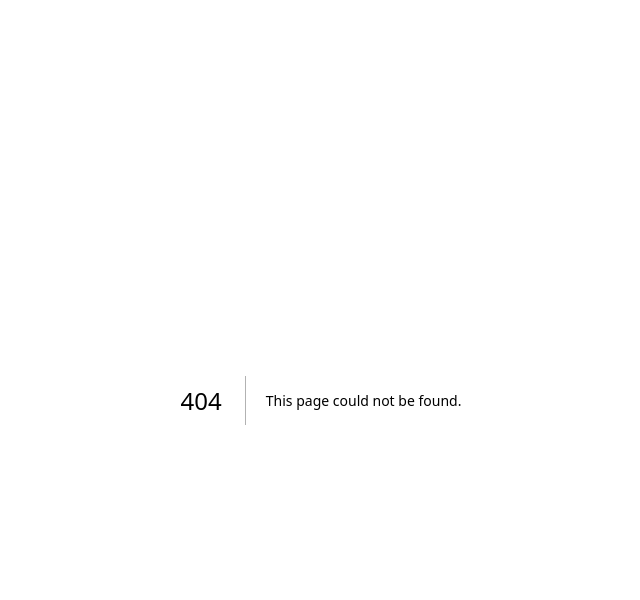
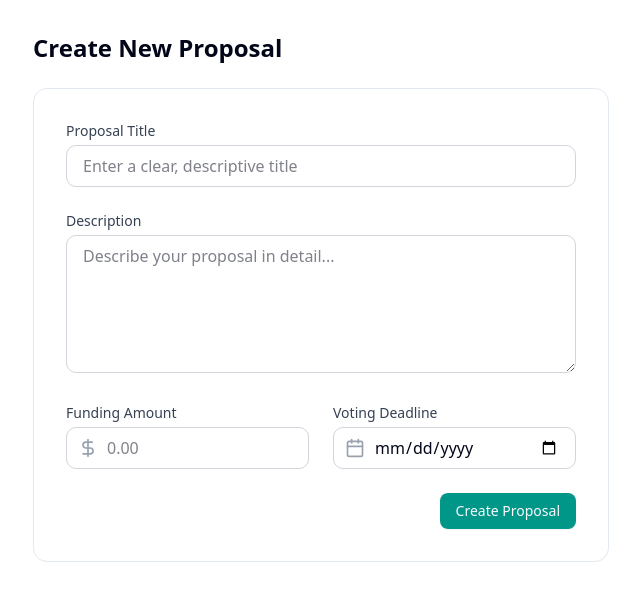
Before and after one commit to emma-r-slight/commonFloor, a Next.js app in the folder web/: page /create-proposal in a window 1280 px wide. Before the commit this address had no page. Shown: the top 600 px of the page, without its empty margins (319-959 px from the left). Built offline with nearby package versions, Linux system fonts and the light colour scheme; what wagmi would draw is missing.

Commit message:
Add create proposals page

```diff
--- /dev/null
+++ b/web/src/app/create-proposal/page.tsx
@@ -0,0 +1,250 @@
+"use client";
+
+import { useState } from "react";
+import { Calendar, DollarSign } from "lucide-react";
+import { Button } from "@/components/ui/button";
+
+type ProposalForm = {
+  title: string;
+  description: string;
+  fundingAmount: number;
+  deadline: string;
+  tags: string[];
+};
+
+export default function CreateProposalPage() {
+  const [formData, setFormData] = useState<ProposalForm>({
+    title: "",
+    description: "",
+    fundingAmount: 0,
+    deadline: "",
+    tags: [],
+  });
+
+  const [errors, setErrors] = useState<
+    Partial<Record<keyof ProposalForm, string>>
+  >({});
+
+  // Handle input changes
+  const handleChange = (
+    e: React.ChangeEvent<
+      HTMLInputElement | HTMLTextAreaElement | HTMLSelectElement
+    >
+  ) => {
+    const { name, value } = e.target;
+
+    // Clear the error for this field when it's being edited
+    if (errors[name as keyof ProposalForm]) {
+      setErrors({
+        ...errors,
+        [name]: undefined,
+      });
+    }
+
+    if (name === "fundingAmount") {
+      // Handle number inputs
+      const numValue = value === "" ? 0 : parseFloat(value);
+      setFormData({
+        ...formData,
+        [name]: numValue,
+      });
+    } else {
+      // Handle other inputs
+      setFormData({
+        ...formData,
+        [name]: value,
+      });
+    }
+  };
+
+  // Form submission
+  const handleSubmit = (e: React.FormEvent) => {
+    e.preventDefault();
+
+    // Validate form
+    const newErrors: Partial<Record<keyof ProposalForm, string>> = {};
+
+    if (!formData.title.trim()) {
+      newErrors.title = "Title is required";
+    }
+
+    if (!formData.description.trim()) {
+      newErrors.description = "Description is required";
+    }
+
+    if (formData.fundingAmount <= 0) {
+      newErrors.fundingAmount = "Funding amount must be greater than 0";
+    }
+
+    if (!formData.deadline) {
+      newErrors.deadline = "Deadline is required";
+    } else {
+      const deadlineDate = new Date(formData.deadline);
+      const today = new Date();
+      today.setHours(0, 0, 0, 0);
+
+      if (deadlineDate < today) {
+        newErrors.deadline = "Deadline cannot be in the past";
+      }
+    }
+
+    setErrors(newErrors);
+
+    // If no errors, proceed with form submission
+    if (Object.keys(newErrors).length === 0) {
+      console.log("Form data:", formData);
+      // Here you would typically send the data to your API
+      alert("Proposal created successfully!");
+
+      // Clear form
+      setFormData({
+        title: "",
+        description: "",
+        fundingAmount: 0,
+        deadline: "",
+        tags: [],
+      });
+    }
+  };
+
+  return (
+    <div className="flex min-h-screen">
+      <main className="flex-1 p-8 flex flex-col items-center">
+        <div className="w-full max-w-xl">
+          <h1 className="text-2xl font-bold mb-6">Create New Proposal</h1>
+
+          <div className="bg-white rounded-xl border  p-8">
+            <form onSubmit={handleSubmit} className="space-y-6">
+              {/* Title */}
+              <div>
+                <label
+                  htmlFor="title"
+                  className="block text-sm font-medium text-gray-700 mb-1"
+                >
+                  Proposal Title
+                </label>
+                <input
+                  type="text"
+                  id="title"
+                  name="title"
+                  value={formData.title}
+                  onChange={handleChange}
+                  className={`w-full px-4 py-2 border rounded-lg focus:ring-blue-500 focus:border-blue-500 ${
+                    errors.title ? "border-red-500" : "border-gray-300"
+                  }`}
+                  placeholder="Enter a clear, descriptive title"
+                />
+                {errors.title && (
+                  <p className="mt-1 text-sm text-red-600">{errors.title}</p>
+                )}
+              </div>
+
+              {/* Description */}
+              <div>
+                <label
+                  htmlFor="description"
+                  className="block text-sm font-medium text-gray-700 mb-1"
+                >
+                  Description
+                </label>
+                <textarea
+                  id="description"
+                  name="description"
+                  value={formData.description}
+                  onChange={handleChange}
+                  rows={5}
+                  className={`w-full px-4 py-2 border rounded-lg focus:ring-blue-500 focus:border-blue-500 ${
+                    errors.description ? "border-red-500" : "border-gray-300"
+                  }`}
+                  placeholder="Describe your proposal in detail..."
+                ></textarea>
+                {errors.description && (
+                  <p className="mt-1 text-sm text-red-600">
+                    {errors.description}
+                  </p>
+                )}
+              </div>
+
+              {/* Two-column layout for funding and deadline */}
+              <div className="grid grid-cols-1 md:grid-cols-2 gap-6">
+                {/* Funding Amount */}
+                <div>
+                  <label
+                    htmlFor="fundingAmount"
+                    className="block text-sm font-medium text-gray-700 mb-1"
+                  >
+                    Funding Amount
+                  </label>
+                  <div className="relative">
+                    <div className="absolute inset-y-0 left-0 pl-3 flex items-center pointer-events-none">
+                      <DollarSign className="h-5 w-5 text-gray-400" />
+                    </div>
+                    <input
+                      type="number"
+                      id="fundingAmount"
+                      name="fundingAmount"
+                      value={formData.fundingAmount || ""}
+                      onChange={handleChange}
+                      min="0"
+                      step="0.01"
+                      className={`w-full pl-10 pr-4 py-2 border rounded-lg focus:ring-blue-500 focus:border-blue-500 ${
+                        errors.fundingAmount
+                          ? "border-red-500"
+                          : "border-gray-300"
+                      }`}
+                      placeholder="0.00"
+                    />
+                  </div>
+                  {errors.fundingAmount && (
+                    <p className="mt-1 text-sm text-red-600">
+                      {errors.fundingAmount}
+                    </p>
+                  )}
+                </div>
+
+                {/* Deadline */}
+                <div>
+                  <label
+                    htmlFor="deadline"
+                    className="block text-sm font-medium text-gray-700 mb-1"
+                  >
+                    Voting Deadline
+                  </label>
+                  <div className="relative">
+                    <div className="absolute inset-y-0 left-0 pl-3 flex items-center pointer-events-none">
+                      <Calendar className="h-5 w-5 text-gray-400" />
+                    </div>
+                    <input
+                      type="date"
+                      id="deadline"
+                      name="deadline"
+                      value={formData.deadline}
+                      onChange={handleChange}
+                      className={`w-full pl-10 pr-4 py-2 border rounded-lg focus:ring-blue-500 focus:border-blue-500 ${
+                        errors.deadline ? "border-red-500" : "border-gray-300"
+                      }`}
+                    />
+                  </div>
+                  {errors.deadline && (
+                    <p className="mt-1 text-sm text-red-600">
+                      {errors.deadline}
+                    </p>
+                  )}
+                </div>
+              </div>
+
+              {/* Tags */}
+
+              {/* Submit Button */}
+              <div className="flex justify-end">
+                <Button type="submit" variant="primary">
+                  Create Proposal
+                </Button>
+              </div>
+            </form>
+          </div>
+        </div>
+      </main>
+    </div>
+  );
+}
--- a/web/src/app/dashboard/page.tsx
+++ b/web/src/app/dashboard/page.tsx
@@ -12,6 +12,7 @@ import CommunityProposals from "@/components/community-proposals";
 import InvestmentSummary from "@/components/investment-summary";
 import { useAccount } from "wagmi";
 import { useRouter } from "next/navigation";
+import Link from "next/link";
 
 export default function Home() {
   const { isConnected } = useAccount();
@@ -35,7 +36,10 @@ export default function Home() {
               <ArrowRightLeft />
             </div>
             <div className="flex gap-6 items-center">
-              <BellRing /> <Button variant="primary">Proposal</Button>
+              <BellRing />{" "}
+              <Button asChild variant="primary">
+                <Link href="/create-proposal"> Create Proposal</Link>
+              </Button>
             </div>
           </header>
           <section className="flex gap-8 w-full">
--- /dev/null
+++ b/web/src/app/proposals/page.tsx
@@ -0,0 +1,7 @@
+export default function ProposalsPage() {
+  return (
+    <div>
+      <h1>Proposals</h1>
+    </div>
+  );
+}
```
Also changed, not shown: 1 other file (tests, documents, lock files or other folders).
